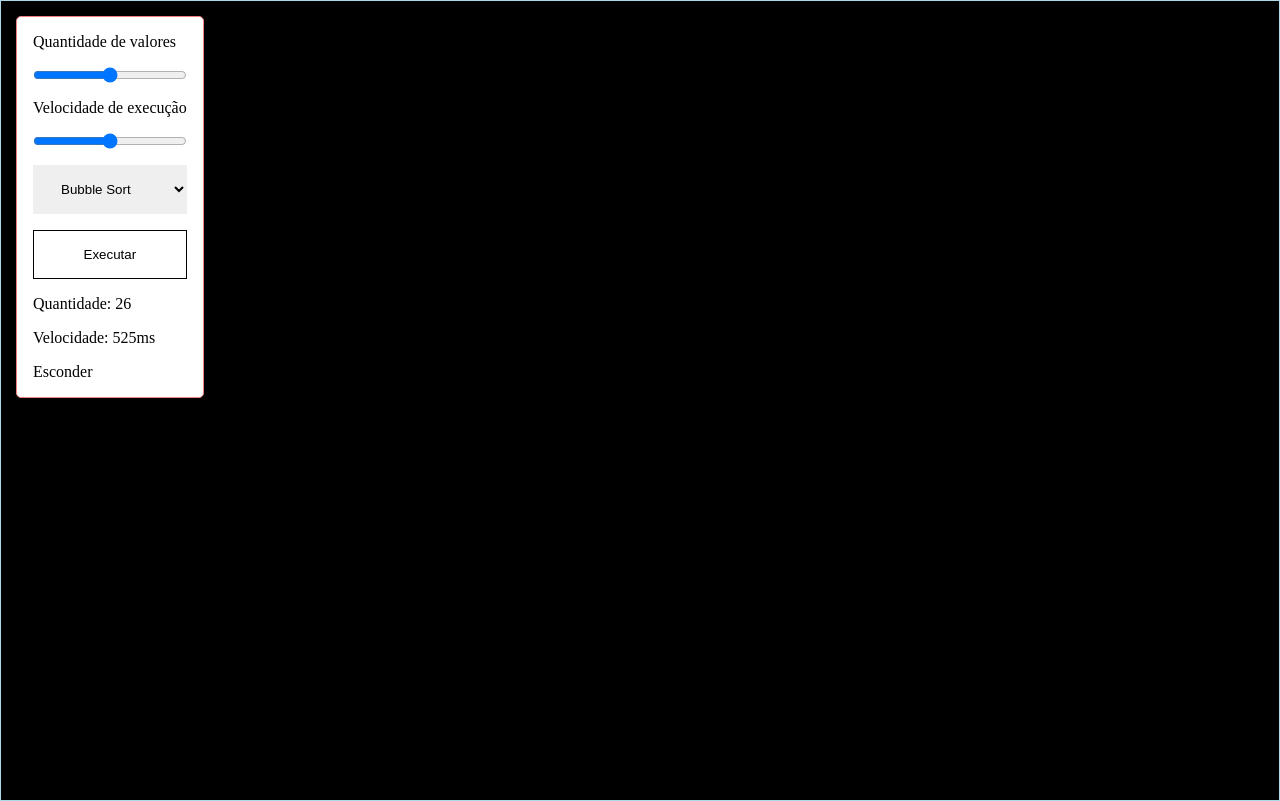
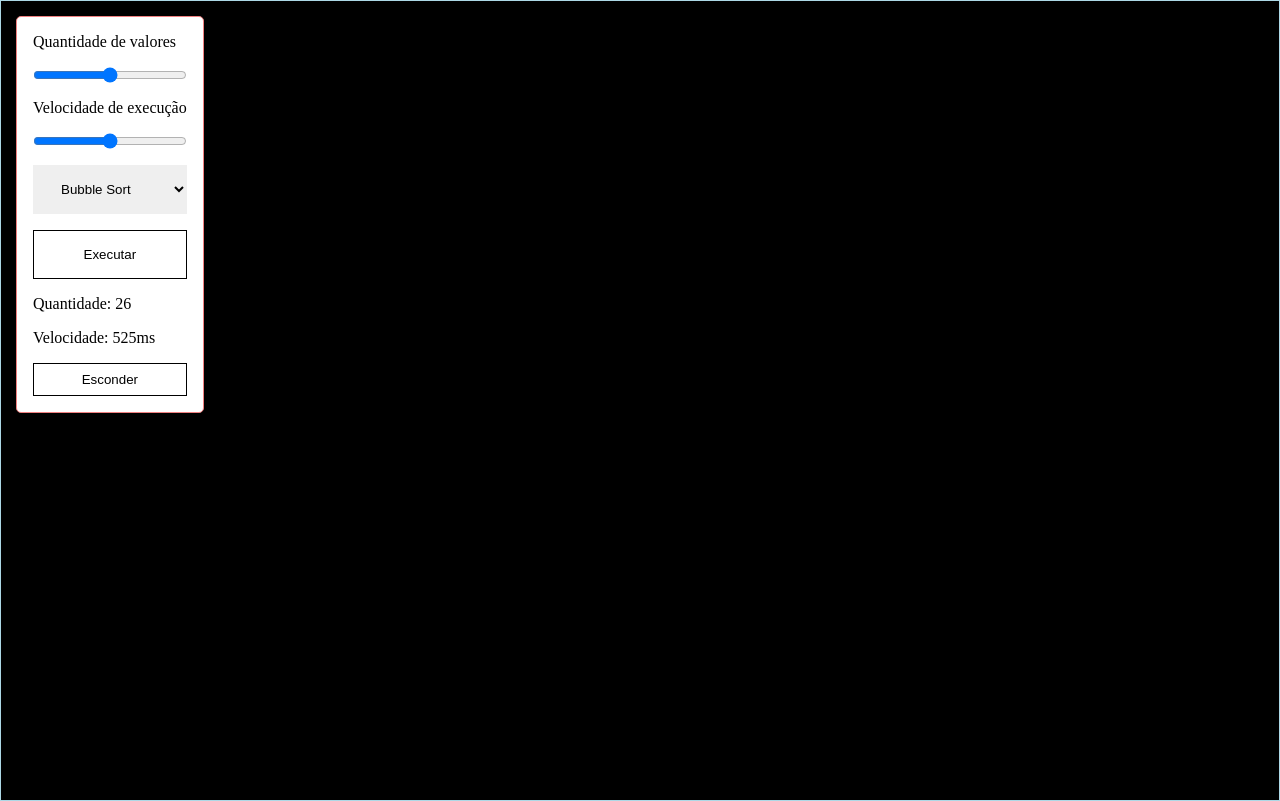
Before and after one commit to PauloUbirajara/sort-visualizer, a plain HTML site: page index.html in a window 1280 px wide. Drawn offline with Linux system fonts and the light colour scheme.

Commit message:
Adicionar estilização ao botão de esconder controles

```diff
--- a/css/controls.css
+++ b/css/controls.css
@@ -26,6 +26,9 @@
 
 .hide {
 	display: block;
+	padding: 0.5rem;
+	background: white;
+	border: 1px solid black;
 }
 
 .collapsed>form {
--- a/index.html
+++ b/index.html
@@ -32,7 +32,7 @@
 			<p>Quantidade: <span id="quantity-value">-1</span></p>
 			<p>Velocidade: <span id="speed-value">-1</span>ms</p>
 
-			<span class="hide" onclick="collapseControls()">Esconder</span>
+			<button class="hide" onclick="collapseControls()">Esconder</button>
 		</div>
 		<div class="canvas"></div>
 	</body>
```
